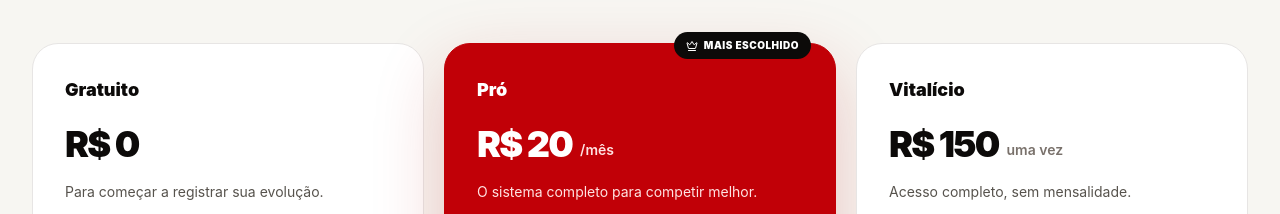
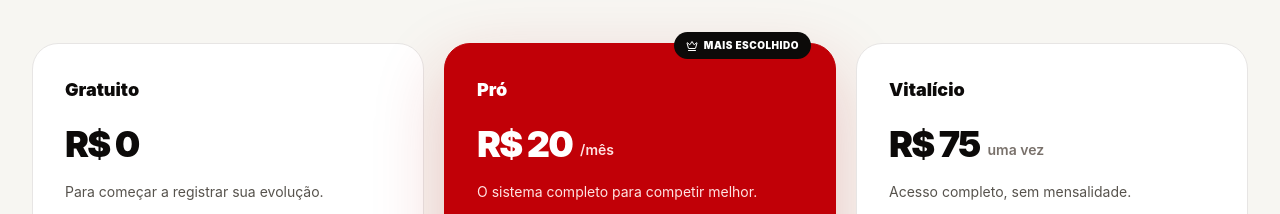
Before and after one commit to pgozetto/judo_calendar, a Next.js app: page / in a window 1280 px wide. Shown: the part 3340-3554 px from the top of the page. Built offline with nearby package versions, Linux system fonts and the light colour scheme.

Commit message:
Adjust lifetime plan price and founder badge

```diff
--- a/components/billing-page.tsx
+++ b/components/billing-page.tsx
@@ -8,7 +8,7 @@ import { ThemeToggle } from "./theme-toggle";
 
 const offers = [
   { id: "pro_monthly" as const, name: "Pró Mensal", price: "R$ 20/mês", description: "Biblioteca, competições e revisões por e-mail.", features: ["Todos os recursos Pró", "Cancele quando quiser", "Alertas de competições"] },
-  { id: "founder_lifetime" as const, name: "Fundador Vitalício", price: "R$ 150", description: "Pagamento único e acesso Pró vitalício.", features: ["Pagamento único", "Atualizações futuras", "Selo de membro fundador"] },
+  { id: "founder_lifetime" as const, name: "Fundador Vitalício", price: "R$ 75", description: "Pagamento único e acesso Pró vitalício.", features: ["Pagamento único", "Atualizações futuras", "Selo de membro fundador"] },
 ];
 
 export function BillingPage({ currentPlan, recurringActive }: { currentPlan: string; recurringActive: boolean }) {
--- a/components/dashboard.tsx
+++ b/components/dashboard.tsx
@@ -102,7 +102,7 @@ const techniqueColors = [
 const paymentPlans = [
   { id: "free" as const, name: "Gratuito", price: "R$ 0", suffix: "", description: "Para começar a registrar sua evolução.", features: ["Calendário de treinos", "Plano de jogo", "Notas livres", "Avisos pré-treino"] },
   { id: "pro_monthly" as const, name: "Pró", price: "R$ 20", suffix: "/mês", description: "O sistema completo para competir melhor.", features: ["Tudo do Gratuito", "Biblioteca de golpes", "Vídeos e imagens", "Revisão semanal por e-mail", "Calendário FPJUDO"] },
-  { id: "founder_lifetime" as const, name: "Vitalício", price: "R$ 150", suffix: " uma vez", description: "Acesso completo, sem mensalidade.", features: ["Todos os recursos Pró", "Pagamento único", "Atualizações futuras", "Selo de membro fundador"] },
+  { id: "founder_lifetime" as const, name: "Vitalício", price: "R$ 75", suffix: " uma vez", description: "Acesso completo, sem mensalidade.", features: ["Todos os recursos Pró", "Pagamento único", "Atualizações futuras", "Selo de membro fundador"] },
 ];
 
 function toDateKey(date: Date) {
@@ -528,14 +528,14 @@ export function Dashboard({ initialData }: { initialData: DashboardInitialData }
               </div>
             ))}
           </nav>
-          <div className="rounded-2xl bg-stone-950 p-4 text-white dark:bg-[#2a2118]">
+          {!initialData.plan.proAccess && <div className="rounded-2xl bg-stone-950 p-4 text-white dark:bg-[#2a2118]">
             <div className="flex items-center gap-2 text-amber-300"><Crown className="size-4" /><span className="text-[10px] font-black uppercase tracking-wider">{initialData.plan.proAccess ? "Seu plano está ativo" : "Libere todo o dojo"}</span></div>
             <p className="mt-2 text-xs leading-5 text-stone-300">{initialData.plan.proAccess ? "Biblioteca, competições e revisões disponíveis." : "Vídeos, biblioteca e revisão semanal."}</p>
             <button type="button" onClick={() => setPricingOpen(true)} className="mt-3 block w-full rounded-lg bg-red-600 px-3 py-2 text-center text-xs font-extrabold transition hover:bg-red-500 dark:bg-amber-500 dark:text-stone-950 dark:hover:bg-amber-400">{initialData.plan.proAccess ? "Gerenciar plano" : "Conhecer o Pró"}</button>
-          </div>
+          </div>}
           <button type="button" onClick={() => setSettingsOpen(true)} className="group mt-3 flex w-full items-center gap-3 rounded-xl px-2 py-2 text-left transition hover:bg-stone-100 dark:hover:bg-white/5" aria-label="Abrir configurações da conta">
             <ProfileAvatar profile={profile} />
-            <div className="min-w-0 flex-1"><p className="truncate text-sm font-extrabold">{profile.displayName}</p><p className="truncate text-[11px] text-stone-400">Plano {initialData.plan.name}</p></div>
+            <div className="min-w-0 flex-1"><div className="flex items-center gap-2"><p className="truncate text-sm font-extrabold">{profile.displayName}</p>{initialData.plan.id === "founder_lifetime" && <Crown className="size-4 shrink-0 text-amber-400" aria-label="Fundador Vitalício" />}</div><p className="truncate text-[11px] text-stone-400">Plano {initialData.plan.name}</p></div>
             <Settings className="size-4 text-stone-400 transition group-hover:rotate-45 group-hover:text-red-700 dark:group-hover:text-amber-400" />
           </button>
         </div>
--- a/components/landing-page.tsx
+++ b/components/landing-page.tsx
@@ -81,7 +81,7 @@ const plans = [
   },
   {
     name: "Vitalício",
-    price: "R$ 150",
+    price: "R$ 75",
     suffix: "uma vez",
     description: "Acesso completo, sem mensalidade.",
     features: ["Todos os recursos Pró", "Pagamento único", "Atualizações futuras", "Selo de membro fundador"],
```
Also changed, not shown: 1 other file (tests, documents, lock files or other folders).
